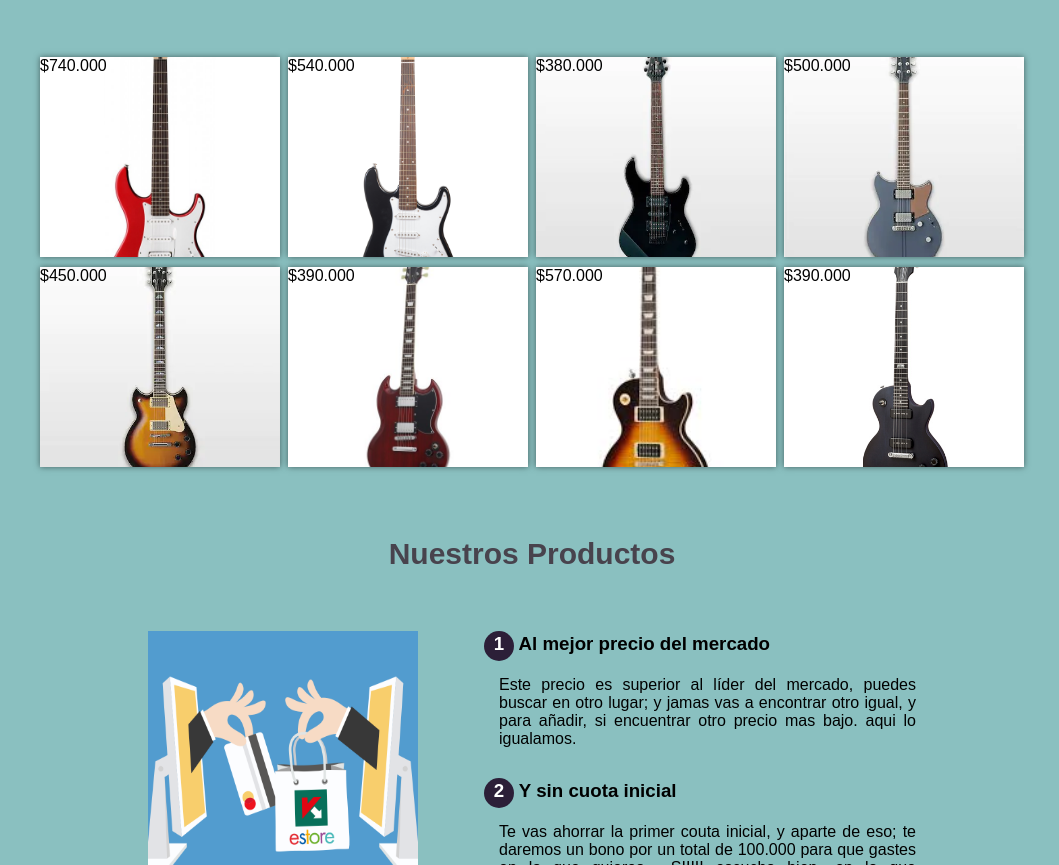
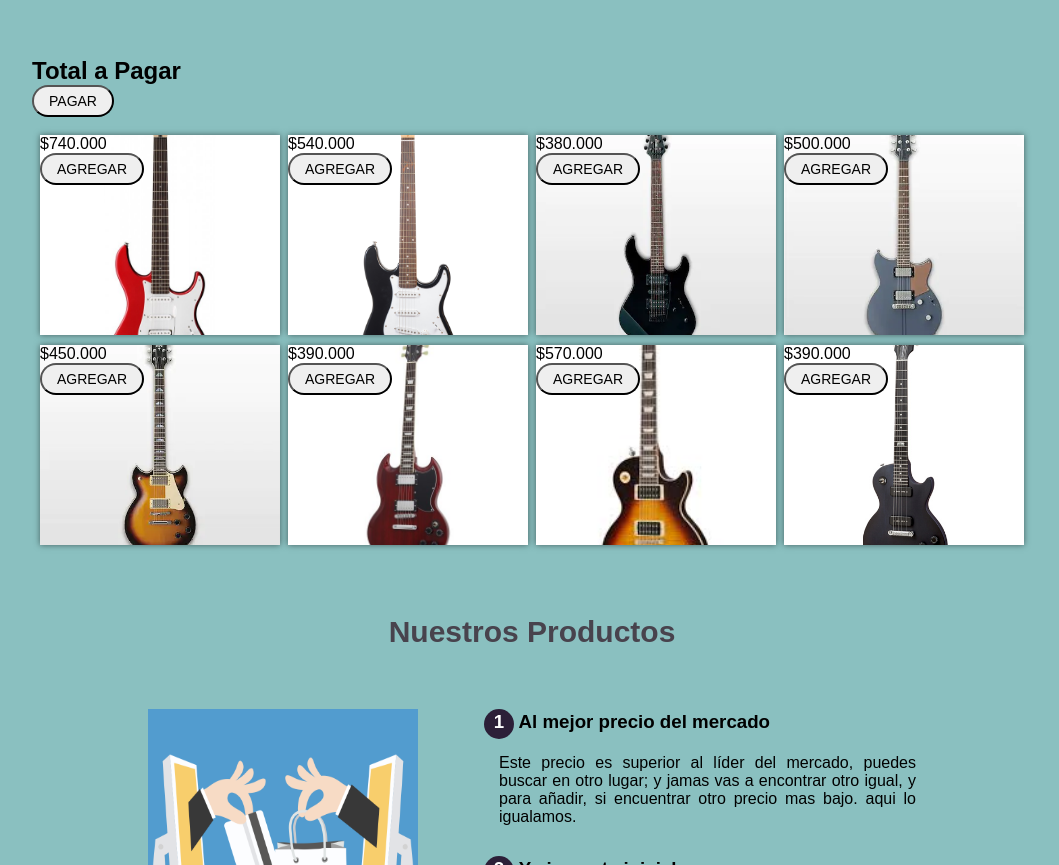
Before and after one commit to fabianosorio91/portaldeventas, a plain HTML site: page index.html in a window 1280 px wide. Shown: the part 697-1562 px from the top of the page, without its empty margins (108-1167 px from the left). Drawn offline with Linux system fonts and the light colour scheme.

Commit message:
Add files via upload

```diff
--- a/codigo.js
+++ b/codigo.js
@@ -1,14 +1,12 @@
-function addEventListenerListResaltar(list) {
-    for (var i = 0, len = list.length; i < len; i++) {
-        list[i].addEventListener('mouseover', function(){list.forEach(function(e){e.className = "caja resaltar"})}, false);
-        list[i].addEventListener('mouseleave', function(){list.forEach(function(e){e.className = "caja"})}, false);
-    }
+let products  =[];
+let total =0;
+function add(product, price){
+    console.log(product,  price);
+    products.push(product);
+    total= total + price;
+    document.getElementById("tiendap").innerHTML = `CONFIRMAR COMPRA:  $${total}`;
 }
-
-function resolveList(list){
-    for (var i = 0, len = list.length; i < len; i++) {
-        list[i].className = "caja resaltar"
-        list[i].removeEventListener('mouseover',function(){console.log("Removed")})
-        list[i].removeEventListener('mouseleave',function(){console.log("Removed")})
-    }
+function pay(){
+    alert("Productos seleccionados. Clic para continuar")
+    window.alert(products.join(", \n "));
 }
--- a/index.html
+++ b/index.html
@@ -12,7 +12,7 @@
     <header>
       <nav>
 
-        <a href="#"></a>
+
         <a href="#">Inicio</a>
         <a href="#">Instrumentos </a>
         <a href="#">Accesorios</a>
@@ -22,6 +22,8 @@
             <section class="textos_header">
         <h1>VENTAS AL 100 %</h1>
         <h2>Y mas</h2>
+
+
       </section>
       <div class="wave" style="height: 150px; overflow: hidden">
         <svg
@@ -42,12 +44,18 @@
       <section class="portafolio">
         <div class="contenedor">
           <h2 class="titulo">Portafolio</h2>
+          <h2>Total a Pagar</h2>
+
+          <button id="tiendap" class="botonpagar" onclick="pay()">PAGAR</button>
+          <br><br>
           <div class="galeria-port">
+
 
             <div class="imagen-port">
               <img src="./imagenes/g1.png" alt="" />
               <div class="hover-galeria">
                 <p>$740.000</p>
+                <button class="button-add" onclick="add('Guitarra1',740000)">AGREGAR</button>
               </div>
             </div>
 
@@ -56,6 +64,7 @@
           <img src="./imagenes/g2.png" alt="" />
           <div class="hover-galeria">
             <p>$540.000</p>
+            <button class="button-add" onclick="add('Guitarra2',540000)">AGREGAR</button>
           </div>
         </div>
 
@@ -63,6 +72,7 @@
           <img src="./imagenes/g3.png" alt="" />
           <div class="hover-galeria">
             <p>$380.000</p>
+            <button class="button-add" onclick="add('Guitarra3',380000)">AGREGAR</button>
           </div>
         </div>
 
@@ -70,6 +80,7 @@
           <img src="./imagenes/g4.png" alt="" />
           <div class="hover-galeria">
             <p>$500.000</p>
+            <button class="button-add" onclick="add('Guitarra4',500000)">AGREGAR</button>
           </div>
         </div>
 
@@ -77,6 +88,7 @@
           <img src="./imagenes/g5.png" alt="" />
           <div class="hover-galeria">
             <p>$450.000</p>
+            <button class="button-add" onclick="add('Guitarra5',450000)">AGREGAR</button>
           </div>
         </div>
 
@@ -84,6 +96,7 @@
             <img src="./imagenes/g6.png" alt="" />
             <div class="hover-galeria">
               <p>$390.000</p>
+              <button class="button-add" onclick="add('Guitarra6',390000)">AGREGAR</button>
             </div>
           </div>
 
@@ -91,6 +104,7 @@
             <img src="./imagenes/g7.png" alt="" />
             <div class="hover-galeria">
               <p>$570.000</p>
+              <button class="button-add" onclick="add('Guitarra7',570000)">AGREGAR</button>
             </div>
           </div>
 
@@ -98,8 +112,13 @@
             <img src="./imagenes/g8.png" alt="" />
             <div class="hover-galeria">
               <p>$390.000</p>
+              <button class="button-add" onclick="add('Guitarra8',390000)">AGREGAR</button>
             </div>
           </div>
+
+
+
+
 
           <section class="contenedor sobre-nosotros">
             <h2 class="titulo">Nuestros Productos</h2>
--- a/stilo.css
+++ b/stilo.css
@@ -102,6 +102,8 @@ header .textos_header {
   padding: 2px;
 }
 
+
+
 .contenido-textos p {
   padding: 0px 0px 30px 15px;
   font-weight: 300;
@@ -148,3 +150,9 @@ header .textos_header {
 .contenedor-footer{
     background-color: #362334b4;
 }
+
+button{
+  font-size: 14px;
+  text-align: center;
+  border-radius: 25px;
+  padding: 6px 15px;
```
